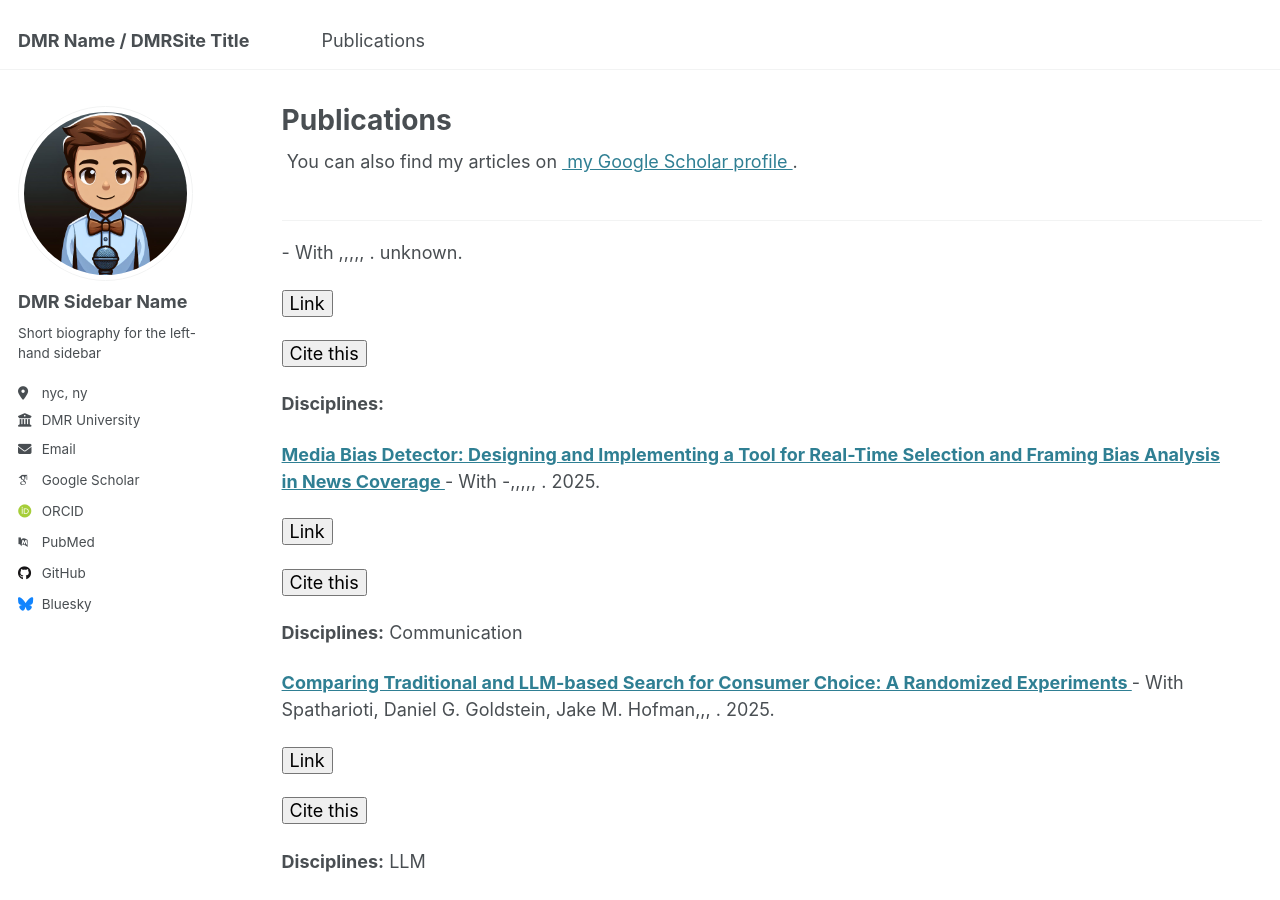
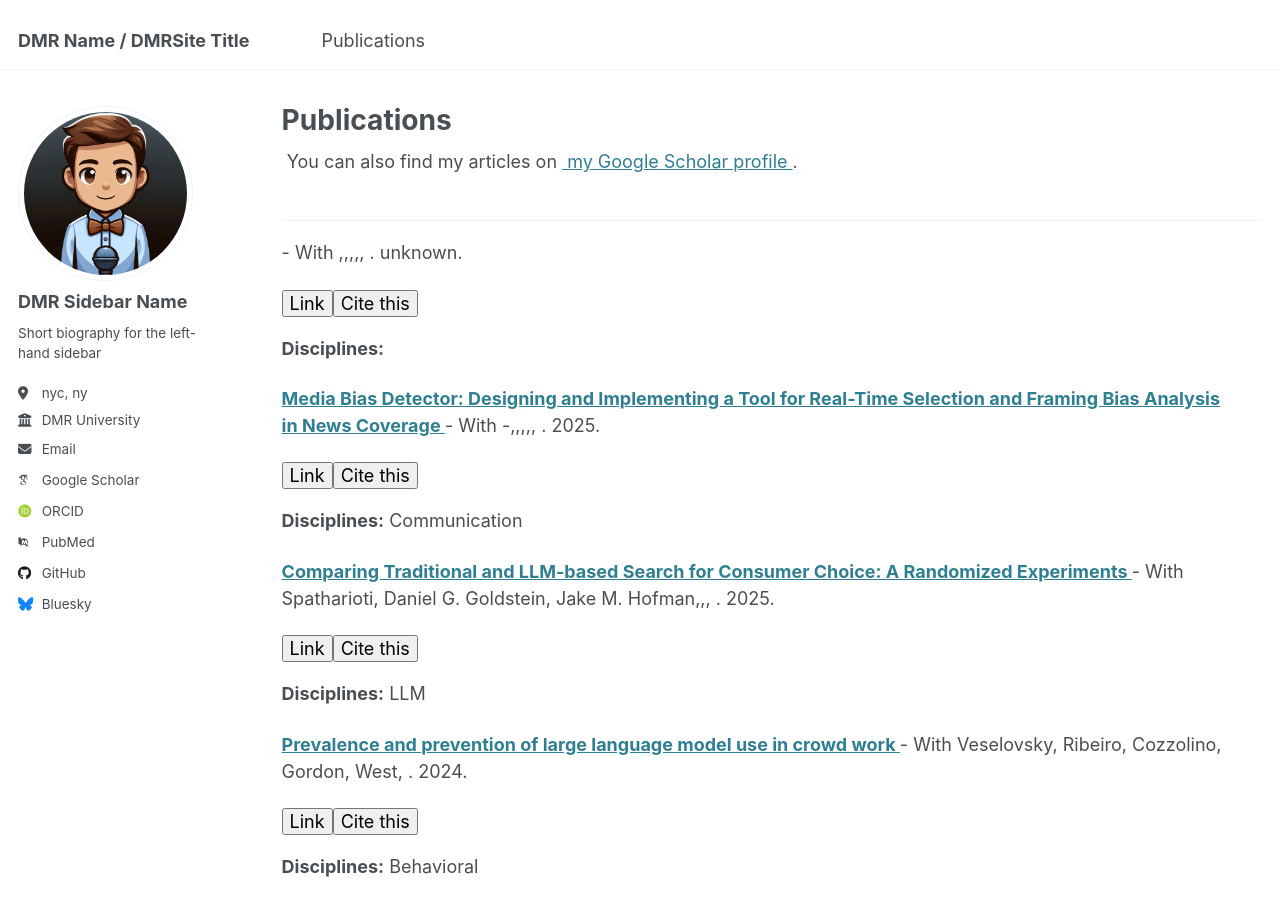
Before and after one commit to chotomirza/davidtest.github.io, a Jekyll site: the page built from _pages/publications.html, in a window 1280 px wide and 900 px high. Built offline with Jekyll 4.4.1, drawn with Linux system fonts in a browser that asks for light colours; some web fonts are replaced.

Commit message:
fix p and div error

```diff
--- a/_includes/david-pub.html
+++ b/_includes/david-pub.html
@@ -24,37 +24,26 @@
       {% else %}
         <span> - {{ post.year }}.</span>
       {% endif %}
-
-
-
-<!-- Link to Publication Page -->
-{% if post.published_link %}
-  <p>
-    <button onclick="window.open('{{ post.published_link }}', '_blank')">Link</button>
-  </p>
-{% else %}
-  <p>
-    <button disabled>Link</button>
-  </p>
-{% endif %}
-
-      <!-- Copy Citation to Clipboard -->
-           <!-- APA Citation (No Extra Blank Line) -->
-    {% if post.apa_citation %}
-    <p>
-      <button onclick="copyToClipboard('{{ post.apa_citation | escape }}')">Cite this</button>
-    </p>
-  {% endif %}
-
     </p>
 
-
+    <!-- Link to Publication Page and Copy Citation to Clipboard -->
+    <div style="display: inline-block;">
+      {% if post.published_link %}
+        <button onclick="window.open('{{ post.published_link }}', '_blank')">Link</button>
+      {% else %}
+        <button disabled>Link</button>
+      {% endif %}
+    </div>
+    <div style="display: inline-block;">
+      {% if post.apa_citation %}
+        <button onclick="copyToClipboard('{{ post.apa_citation | escape }}')">Cite this</button>
+      {% endif %}
+    </div>
 
     <!-- Disciplines (if available) -->
     {% if post.group %}
       <p><strong>Disciplines:</strong> {{ post.group }}</p>
     {% endif %}
-
 
   </article>
 </div>
```
